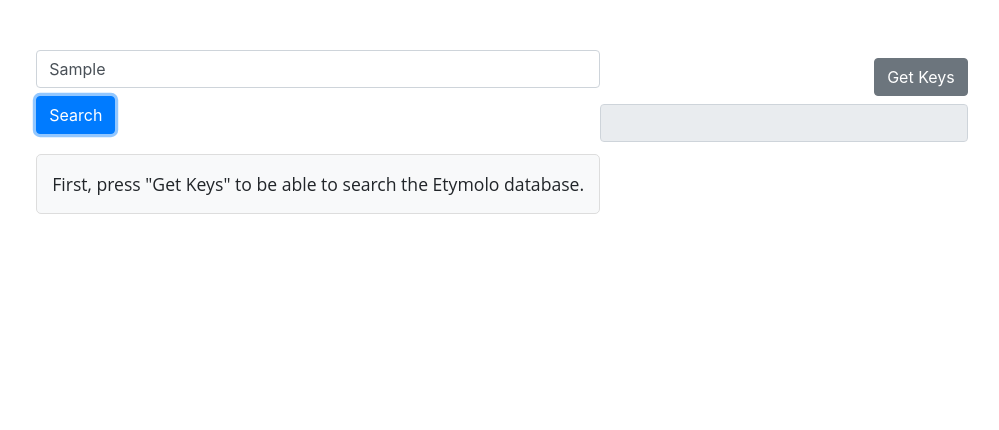
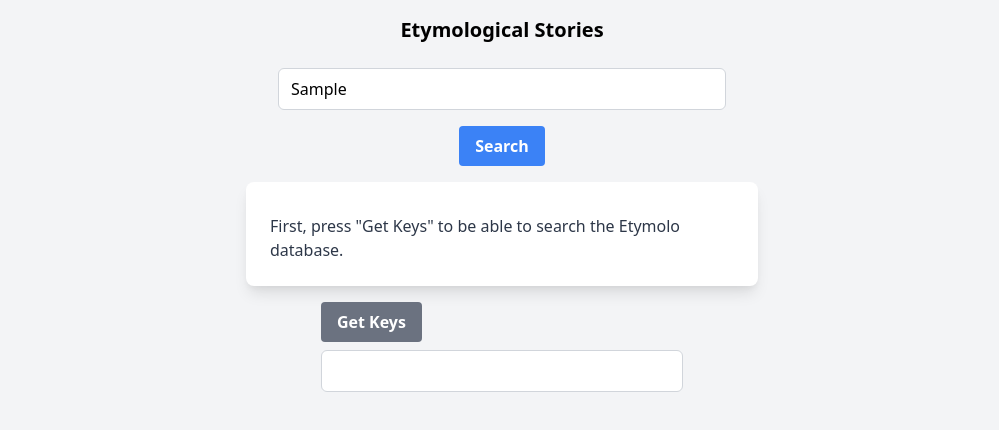
Before and after one commit to dimitri-rusin/etymolostories-ui, a plain HTML site: page index.html in a window 1280 px wide. Both pictures are taken after typing "Sample" into the empty fields and a click on the button "Search". Shown: the whole page, without its empty margins (138-1137 px from the left). Drawn offline with nearby package versions, Linux system fonts and the light colour scheme.

Commit message:
Use tailwind. Also, show several words upon search.

```diff
--- a/fetch.js
+++ b/fetch.js
@@ -88,46 +88,87 @@ function showKeys() {
 }
 
 // Function to handle the search and display the result
-function showMessage() {
+async function showMessage() {
   var inputVal = document.getElementById('searchInput').value.toLowerCase();
   inputVal = inputVal.replace(/[^a-zA-Z]/g, '');
-  var FIREBASE_URL_PREFIX = 'https://etymolofly-default-rtdb.europe-west1.firebasedatabase.app'
+  var FIREBASE_URL_PREFIX = 'https://etymolofly-default-rtdb.europe-west1.firebasedatabase.app';
 
   // Find subsequence words based on the user input
-  list_of_words = localStorage.getItem('etymoloKeys');
-  if (localStorage.getItem('etymoloKeys') === null) {
-    document.getElementById('message').innerText = 'First, press "Get Keys" to be able to search the Etymolo database.';
+  var list_of_words = localStorage.getItem('etymoloKeys');
+  if (list_of_words === null) {
+    updateMessage('First, press "Get Keys" to be able to search the Etymolo database.');
     return;
   }
 
   const subsequenceWords = findSubsequenceWords(inputVal, list_of_words.split(','));
+  console.log(subsequenceWords);
 
-  // Use the first word from the subsequence words as the word for Firebase URL
-  var wordForFirebaseUrl = null  ? subsequenceWords[0] : '';
-  if (subsequenceWords.length > 0)
-  {
-    wordForFirebaseUrl = subsequenceWords[0];
-  } else {
-    document.getElementById('message').innerText = 'Uups: No similar word has not yet been added to the Etymolo database.';
+  if (subsequenceWords.length === 0) {
+    updateMessage('Uups: No similar word has not yet been added to the Etymolo database.');
     return;
   }
 
-  var firebaseUrl = `${FIREBASE_URL_PREFIX}/${wordForFirebaseUrl}.json`;
+  // Clear previous search results
+  document.getElementById('searchResults').innerHTML = '';
 
-  fetch(firebaseUrl)
-    .then(response => response.json())
-    .then(data => {
-      if (typeof data !== 'string') {
-        document.getElementById('message').innerText = 'Not a string';
-      } else {
-        var formattedData = data.replace(/\\n/g, '<br>');
-        document.getElementById('message').innerHTML = formattedData;
-      }
-    })
-    .catch(error => {
-      console.error('Error fetching data:', error);
-      document.getElementById('message').innerText = 'Error fetching data';
-    });
+  // Create an array of promises
+  const fetchPromises = subsequenceWords.map(word => fetchStoryForWord(FIREBASE_URL_PREFIX, word));
+
+  // Wait for all promises to resolve
+  const results = await Promise.all(fetchPromises);
+
+  // Process results in order
+  results.forEach(({ word, story }) => createSearchResultBlock(word, story, inputVal));
+}
+
+// Modified function to fetch story for each word
+async function fetchStoryForWord(FIREBASE_URL_PREFIX, word) {
+  var firebaseUrl = `${FIREBASE_URL_PREFIX}/${word}.json`;
+
+  try {
+    const response = await fetch(firebaseUrl);
+    const data = await response.json();
+    const story = typeof data !== 'string' ? 'Story not available' : data.replace(/\\n/g, '<br>');
+    return { word, story }; // return both word and story
+  } catch (error) {
+    console.error('Error fetching data for word:', word, error);
+    return { word, story: 'Error fetching data' };
+  }
+}
+
+// Function to create the search result block dynamically
+function createSearchResultBlock(word, story, inputVal) {
+  var highlightedWord = highlightSubsequence(word, inputVal);
+  var searchResults = document.getElementById('searchResults');
+  searchResults.innerHTML += `
+    <div class="mb-4">
+      <span class="highlight">${highlightedWord}</span>
+      <p class="story">${story}</p>
+    </div>
+  `;
+}
+
+// Function to highlight the subsequence within a word
+function highlightSubsequence(word, subsequence) {
+  let result = '';
+  let subIndex = 0;
+
+  for (let i = 0; i < word.length; i++) {
+    if (word[i].toLowerCase() === subsequence[subIndex]?.toLowerCase()) {
+      result += `<span class="subsequence">${word[i]}</span>`;
+      subIndex++;
+    } else {
+      result += word[i];
+    }
+  }
+
+  return result;
+}
+
+// Function to update the message in case of an error or notification
+function updateMessage(message) {
+  var searchResults = document.getElementById('searchResults');
+  searchResults.innerHTML = `<p class="story">${message}</p>`;
 }
 
 // Event listener for Enter key
--- a/index.html
+++ b/index.html
@@ -4,40 +4,42 @@
   <meta charset="UTF-8">
   <meta name="viewport" content="width=device-width, initial-scale=1.0">
   <title>Etymological Stories</title>
-  <!-- Bootstrap CSS -->
-  <link href="https://stackpath.bootstrapcdn.com/bootstrap/4.3.1/css/bootstrap.min.css" rel="stylesheet">
+  <link href="https://cdn.jsdelivr.net/npm/tailwindcss@2.2.19/dist/tailwind.min.css" rel="stylesheet">
   <style>
-    body {
-      padding-top: 50px;
+    .highlight {
+      font-weight: bold;
+      text-decoration: underline;
+      color: #4a5568; /* Tailwind gray-700 */
     }
-    #message {
-      font-family: 'Open Sans', sans-serif;
-      margin-top: 20px;
-      white-space: pre-wrap; /* Wrap text */
-      border: 1px solid #ddd; /* Light border */
-      padding: 15px; /* Spacing */
-      font-size: 1.1rem; /* Slightly larger font size */
-      line-height: 1.6; /* Line spacing for readability */
-      background-color: #f8f9fa; /* Light background */
-      border-radius: 5px; /* Rounded corners */
-      max-width: 700px; /* Medium-like content width */
-      margin: 20px auto; /* Centered with margin */
+    .story {
+      margin-top: 8px;
+      font-size: 1rem;
+      color: #2d3748; /* Tailwind gray-800 */
+    }
+    .subsequence {
+      font-weight: bold;
+      color: #e53e3e; /* Example color */
     }
   </style>
 </head>
-<body class="container">
-  <div class="row justify-content-center">
-    <div>
-      <input type="text" id="searchInput" class="form-control" placeholder="Type something...">
-      <button onclick="showMessage()" class="btn btn-primary mt-2">Search</button>
-      <pre id="message"></pre>
-    </div>
-    <div>
-      <button onclick="showKeys()" class="btn btn-secondary mt-2 float-right">Get Keys</button>
-      <input type="text" id="keysResult" class="form-control mt-2 float-right" readonly>
+<body class="bg-gray-100">
+  <div class="container mx-auto p-4">
+    <h1 class="text-xl font-bold text-center mb-6">Etymological Stories</h1>
+    <div class="flex flex-col items-center">
+      <div class="mb-4 w-full max-w-md">
+        <input type="text" id="searchInput" class="form-control w-full px-3 py-2 border border-gray-300 rounded-md" placeholder="Type something...">
+      </div>
+      <div class="mb-4">
+        <button onclick="showMessage()" class="bg-blue-500 hover:bg-blue-700 text-white font-bold py-2 px-4 rounded">Search</button>
+      </div>
+      <div id="searchResults"   class="max-w-lg w-full bg-white p-6 rounded-lg shadow-lg">
+      </div>
+      <div class="mt-4">
+        <button onclick="showKeys()" class="bg-gray-500 hover:bg-gray-700 text-white font-bold py-2 px-4 rounded">Get Keys</button>
+        <input type="text" id="keysResult" class="form-control mt-2 w-full px-3 py-2 border border-gray-300 rounded-md" readonly>
+      </div>
     </div>
   </div>
-
   <script src="fetch.js"></script>
 </body>
 </html>
```
